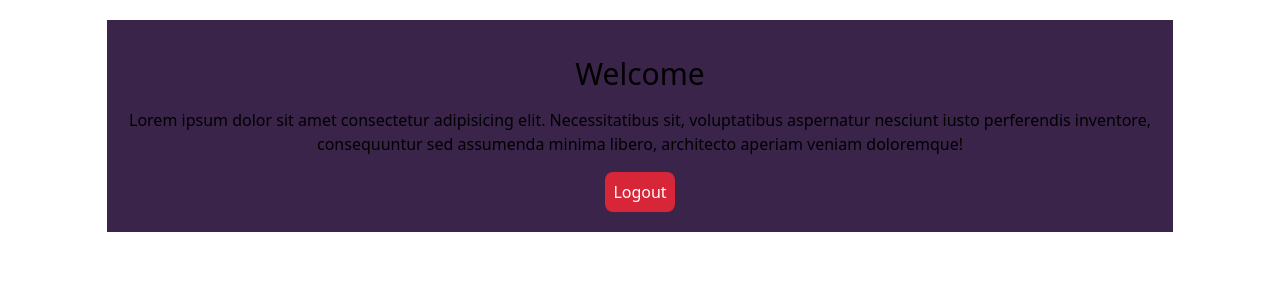
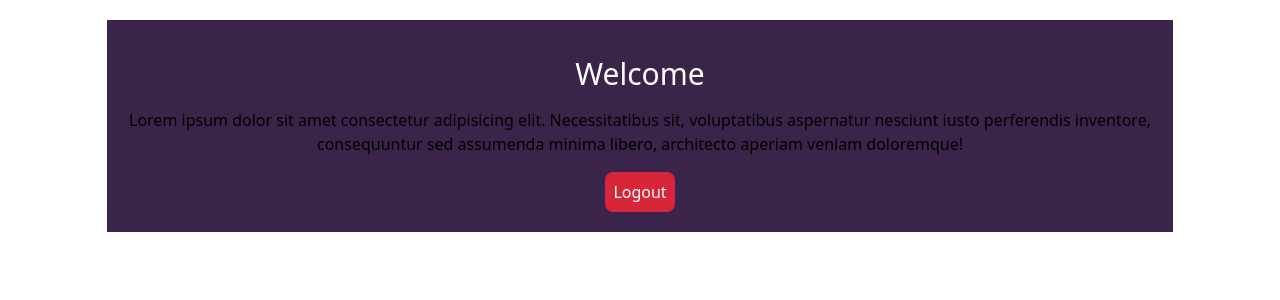
Before and after one commit to Sachin967/User-Authentication, a React (Vite) app in the folder client/: page / in a window 1280 px wide. Shown: the top 300 px of the page. Built offline with nearby package versions, Linux system fonts and the light colour scheme; sample sign-in values are in the browser's storage.

Commit message:
text color changed to white

```diff
--- a/client/src/pages/Home.tsx
+++ b/client/src/pages/Home.tsx
@@ -26,7 +26,7 @@ const Home: React.FC = () => {
           <div className="py-5">
                <div className="flex justify-center">
                     <div className="p-5 flex flex-col items-center bg-[#3A244A] w-10/12">
-                         <h1 className="text-3xl  p-4">
+                         <h1 className="text-3xl text-white p-4">
                               Welcome {userdetails?.firstname} {userdetails?.lastname}
                          </h1>
                          <p className="text-center mb-4">
```
